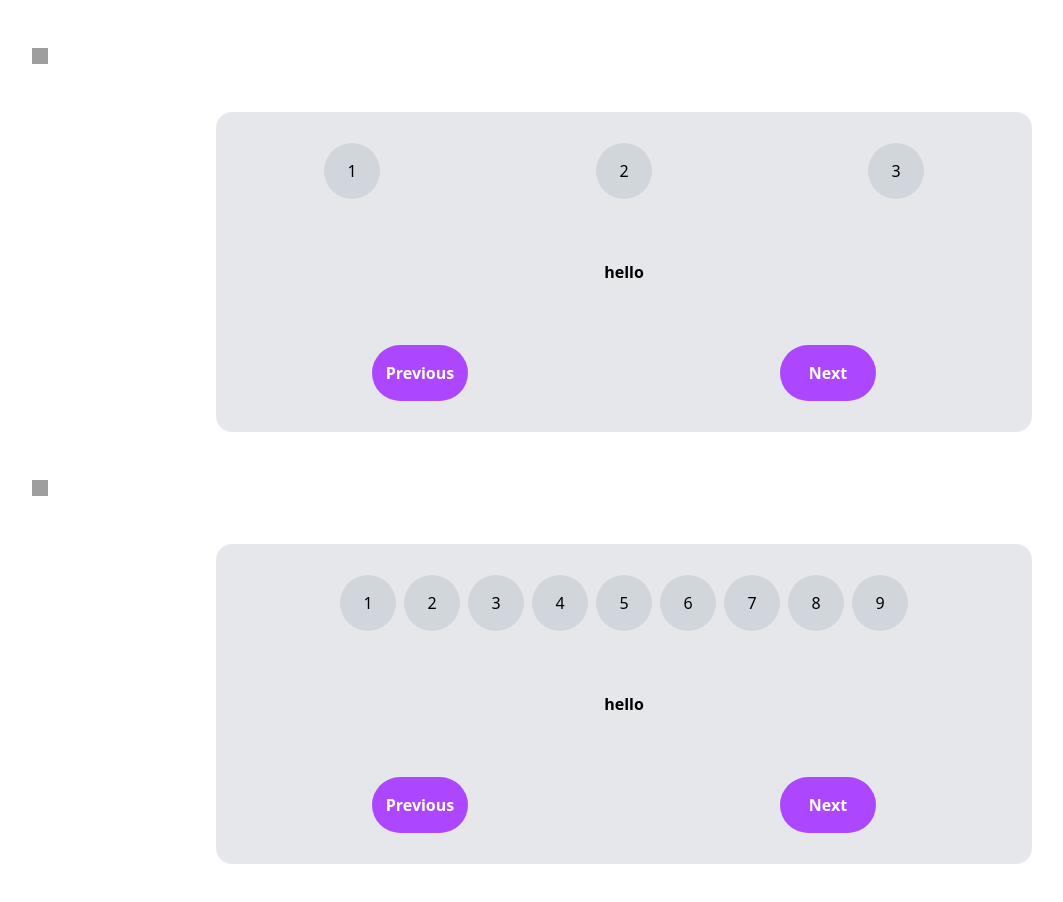
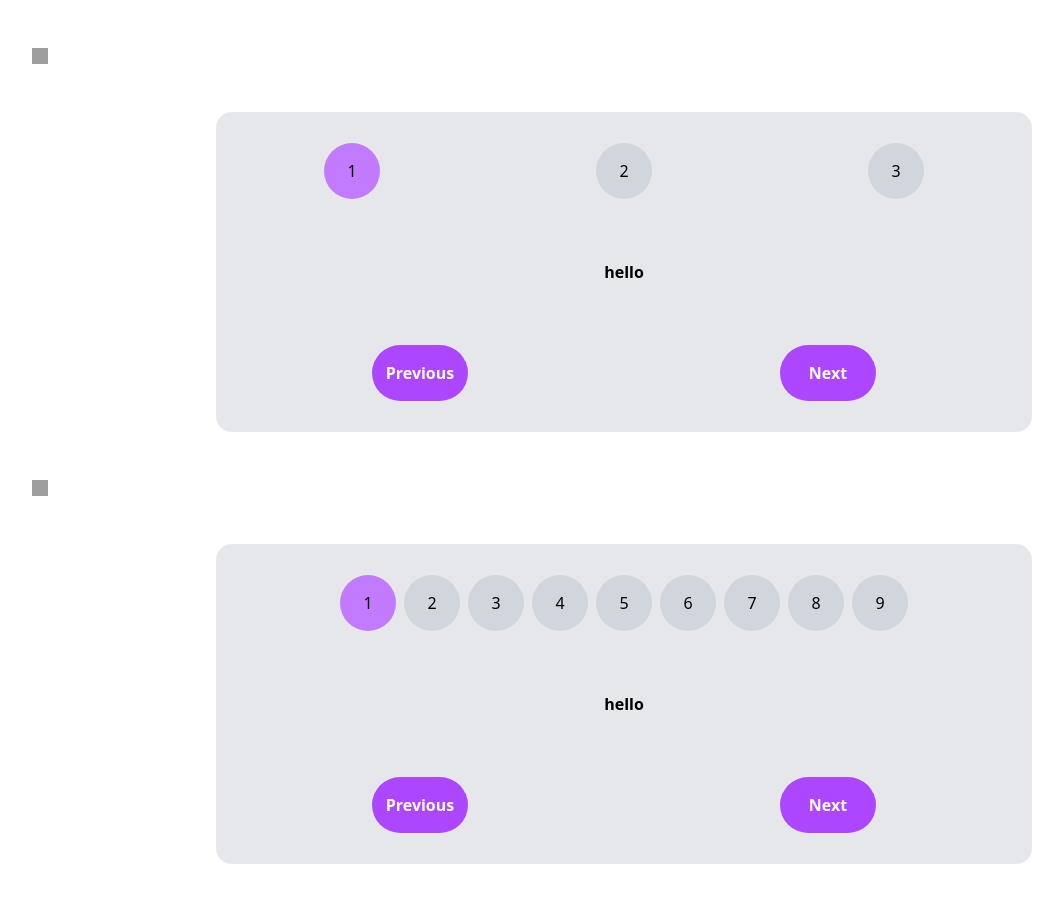
Before and after one commit to mojtaba139797/Steps, a React (Vite) app: page / in a window 1280 px wide. Shown: the top 902 px of the page, without its empty margins (16-1079 px from the left). Built offline with nearby package versions, Linux system fonts and the light colour scheme; grey boxes are pictures that could not be loaded.

Commit message:
feat(logic): add navigation between steps

```diff
--- a/src/App.tsx
+++ b/src/App.tsx
@@ -5,11 +5,15 @@ import zarbdar from "./assets/zarbdar.png";
 import { useState } from "react";
 
 function App() {
+  // استیت دسترسی به پارت 1
   const [Part1Enable, setPart1Enable] = useState(true);
+  // استیت دسترسی به پارت 2
   const [Part2Enable, setPart2Enable] = useState(true);
+  // هندلر دسترسی به پارت 1
   const handlePart1Enable = () => {
     setPart1Enable(!Part1Enable);
   };
+  // هندلر دسترسی به پارت 2
   const handlePart2Enable = () => {
     setPart2Enable(!Part2Enable);
   };
--- a/src/components/buttun.tsx
+++ /dev/null
@@ -1,10 +0,0 @@
-interface ButtunProp {
-  text: string;
-}
-
-const Buttun = (prop: ButtunProp) => {
-  const { text } = prop;
-  return <button className="w-24 h-14 bg-purple-500 text-white font-bold rounded-4xl">{text}</button>;
-};
-
-export default Buttun;
--- /dev/null
+++ b/src/components/buttunNext.tsx
@@ -0,0 +1,18 @@
+interface ButtunProp {
+  text: string;
+  onClick: React.ReactEventHandler;
+}
+
+const ButtunNext = (prop: ButtunProp) => {
+  const { text, onClick } = prop;
+  return (
+    <button
+      onClick={onClick}
+      className="w-24 h-14 cursor-pointer bg-purple-500 text-white font-bold rounded-4xl"
+    >
+      {text}
+    </button>
+  );
+};
+
+export default ButtunNext;
--- /dev/null
+++ b/src/components/buttunPrev.tsx
@@ -0,0 +1,18 @@
+interface ButtunProp {
+  text: string;
+  onClick: React.ReactEventHandler;
+}
+
+const ButtunPrev = (prop: ButtunProp) => {
+  const { text, onClick } = prop;
+  return (
+    <button
+      onClick={onClick}
+      className="w-24 h-14 cursor-pointer bg-purple-500 text-white font-bold rounded-4xl"
+    >
+      {text}
+    </button>
+  );
+};
+
+export default ButtunPrev;
--- a/src/components/numStep.tsx
+++ b/src/components/numStep.tsx
@@ -1,12 +1,29 @@
+import { useState } from "react";
+
 interface NumStepProp {
-  content: string;
+  content: number;
+  step: number;
 }
 
-const NumStep = (prop : NumStepProp) => {
-    const {content} = prop
-  return <div className="w-14 h-14 rounded-full bg-gray-300 flex justify-center items-center">
-    <span className="text-black">{content}</span>
-  </div>;
+const NumStep = (prop: NumStepProp) => {
+  // استخراج پراپ ها
+  const { content, step } = prop;
+  const [hover, setHover] = useState(false);
+  const handleHover = () => {
+    setHover(!hover);
+  };
+
+  return (
+    <div
+      onMouseEnter={handleHover}
+      onMouseLeave={handleHover}
+      className={`w-14 h-14 rounded-full ${content === step ? "bg-purple-400 text-white" : ""} ${content < step ? "bg-purple-400 text-white" : ""} ${hover ? "bg-purple-400 cursor-pointer" : "bg-gray-300"} flex justify-center items-center`}
+    >
+      <span className={`${hover ? "text-white" : "text-black"}`}>
+        {content}
+      </span>
+    </div>
+  );
 };
 
 export default NumStep;
--- a/src/components/part1.tsx
+++ b/src/components/part1.tsx
@@ -1,30 +1,45 @@
 import NumStep from "./numStep";
 import arr1 from "../constants/arr1";
-import Buttun from "./buttun";
+import ButtunPrev from "./buttunPrev";
+import ButtunNext from "./buttunNext";
+import { useState } from "react";
 
 interface Part1Prop {
   Part1Enable: boolean;
 }
 
 const Part1 = (prop: Part1Prop) => {
+  // پراپ مخصوص باز و بسته شدن
   const { Part1Enable } = prop;
+  // استیت شمارش استپ ها
+  const [step, setStep] = useState(1);
+  // استپ بعدی
+  const handleNextStep = () => {
+    setStep((prevStep) => (prevStep === 3 ? prevStep : prevStep + 1));
+  };
+  // استپ قبلی
+  const handlePrevStep = () => {
+    setStep((prevStep) => (prevStep === 1 ? prevStep : prevStep - 1));
+  };
+
   return (
     <>
       {Part1Enable ? (
         <div className="w-204 h-80 bg-gray-200 rounded-2xl flex flex-col justify-around">
+          {/* کامپوننت استپ ها */}
           <div id="numStep-container" className="flex justify-around">
             {arr1.map((a) => (
-              <NumStep content={a} />
+              <NumStep content={a} step={step} />
             ))}
           </div>
-
+          {/* قسمت نمایش متن ها */}
           <div id="text-area" className="flex justify-center">
             <p className="font-bold">hello</p>
           </div>
-
+          {/* دکمه های قبلی و بعدی */}
           <div id="buttun-container" className="flex justify-around">
-            <Buttun text="Previous" />
-            <Buttun text="Next" />
+            <ButtunPrev text="Previous" onClick={handlePrevStep} />
+            <ButtunNext text="Next" onClick={handleNextStep} />
           </div>
         </div>
       ) : (
--- a/src/components/part2.tsx
+++ b/src/components/part2.tsx
@@ -1,30 +1,44 @@
 import NumStep from "./numStep";
 import arr2 from "../constants/arr2";
-import Buttun from "./buttun";
+import ButtunPrev from "./buttunPrev";
+import ButtunNext from "./buttunNext";
+import { useState } from "react";
 
 interface Part2Prop {
   Part2Enable: boolean;
 }
 
 const Part2 = (prop: Part2Prop) => {
+  // پراپ مخصوص باز و بسته شدن
   const { Part2Enable } = prop;
+  // استیت شمارش استپ ها
+  const [step, setStep] = useState(1);
+  // استپ بعدی
+  const handleNextStep = () => {
+    setStep((prevStep) => (prevStep === 9 ? prevStep : prevStep + 1));
+  };
+  // استپ قبلی
+  const handlePrevStep = () => {
+    setStep((prevStep) => (prevStep === 1 ? prevStep : prevStep - 1));
+  };
   return (
     <>
       {Part2Enable ? (
         <div className="w-204 h-80 bg-gray-200 rounded-2xl flex flex-col justify-around">
+          {/* کامپوننت استپ ها */}
           <div id="numStep-container" className="flex justify-center gap-2">
             {arr2.map((a) => (
-              <NumStep content={a} />
+              <NumStep content={a} step={step} />
             ))}
           </div>
-
+          {/* قسمت نمایش متن ها*/}
           <div id="text-area" className="flex justify-center">
             <p className="font-bold">hello</p>
           </div>
-
+          {/* دکمه های قبلی و بعدی */}
           <div id="buttun-container" className="flex justify-around">
-            <Buttun text="Previous" />
-            <Buttun text="Next" />
+            <ButtunPrev text="Previous" onClick={handlePrevStep} />
+            <ButtunNext text="Next" onClick={handleNextStep} />
           </div>
         </div>
       ) : (
--- a/src/constants/arr1.ts
+++ b/src/constants/arr1.ts
@@ -1,3 +1,3 @@
-let arr1 = ["1", "2", "3"];
+let arr1 = [1, 2, 3];
 
 export default arr1;
--- a/src/constants/arr2.ts
+++ b/src/constants/arr2.ts
@@ -1,3 +1,3 @@
-let arr2 = ["1", "2", "3", "4", "5", "6", "7", "8", "9"];
+let arr2 = [1, 2, 3, 4, 5, 6, 7, 8, 9];
 
 export default arr2;
```
